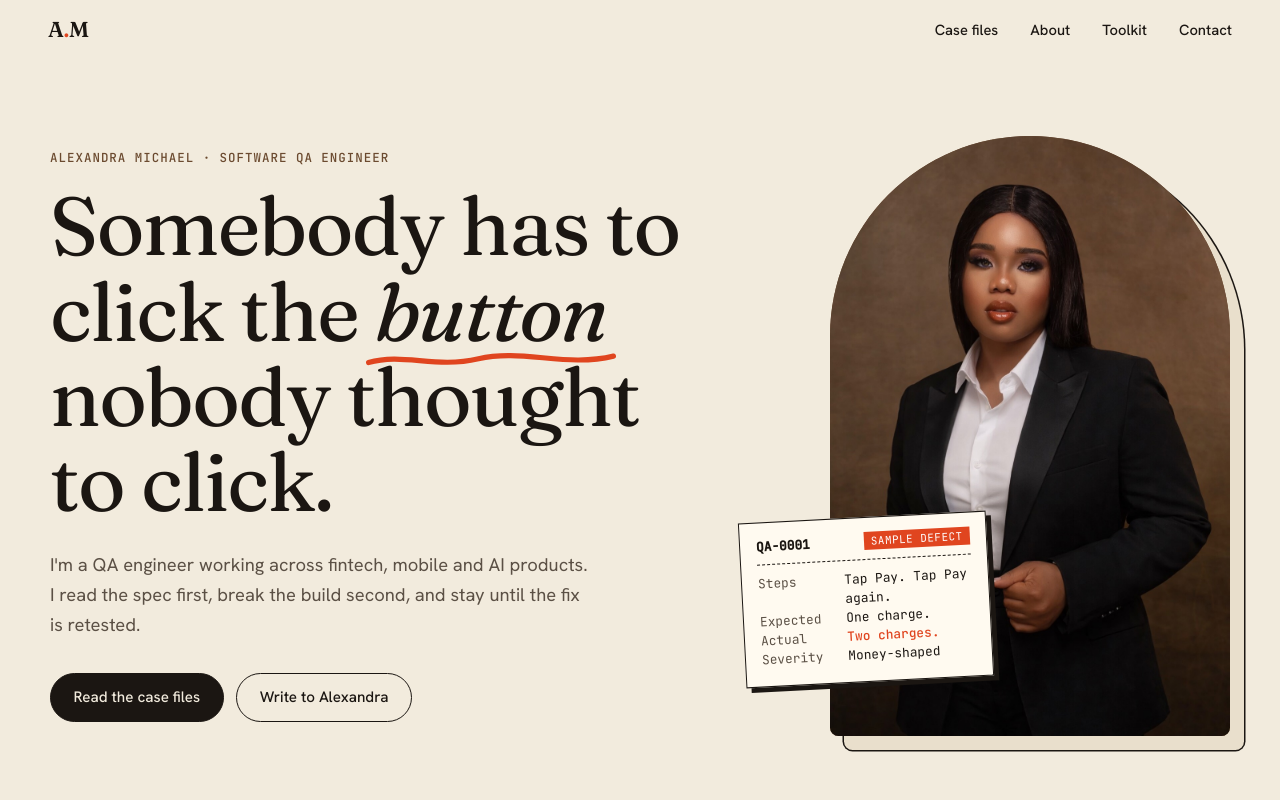
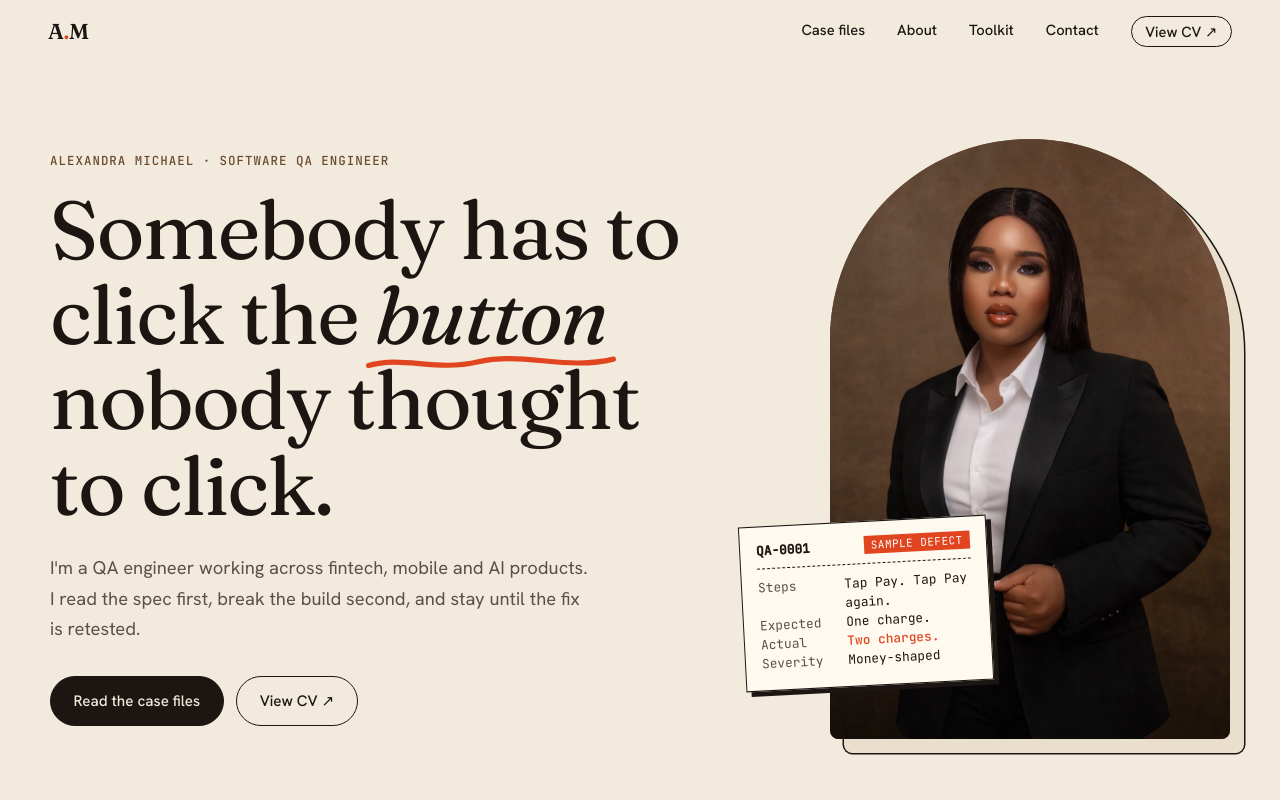
Before and after one commit to Alexandra-michael/alexandra-michael-portfolio, a website built with Vite: page index.html in a window 1280 px wide. Shown: the top 800 px of the page. Built offline with nearby package versions, Linux system fonts and the light colour scheme.

Commit message:
feat: add CV link opening in a new tab and a download option

```diff
--- a/src/presentation/views/ContactView.ts
+++ b/src/presentation/views/ContactView.ts
@@ -23,7 +23,7 @@ export class ContactView implements View {
         h("p", { class: "eyebrow" }, "Contact"),
         h("h2", {}, "Got a build that needs a second pair of eyes?"),
         h("a", { class: "contact__mail", href: this.vm.mailto }, profile.email),
-        h("div", { class: "actions" }, copy, h("a", { class: "btn btn--line", href: profile.linkedin, rel: "noopener", target: "_blank" }, "LinkedIn")),
+        h("div", { class: "actions" }, copy, h("a", { class: "btn btn--line", href: "/Alexandra-Michael-CV.pdf", download: "Alexandra-Michael-CV.pdf" }, "Download CV"), h("a", { class: "btn btn--line", href: profile.linkedin, rel: "noopener", target: "_blank" }, "LinkedIn")),
         h("p", { class: "contact__small" }, h("a", { href: this.vm.phoneHref }, profile.phone), ` · ${profile.location}`),
       ),
       h(
--- a/src/presentation/views/HeaderView.ts
+++ b/src/presentation/views/HeaderView.ts
@@ -18,6 +18,7 @@ export class HeaderView implements View {
         "nav",
         { "aria-label": "Primary" },
         ...links.map(([label, href]) => h("a", { href }, label)),
+        h("a", { class: "nav-cv", href: "/Alexandra-Michael-CV.pdf", target: "_blank", rel: "noopener" }, "View CV ↗"),
       ),
     );
     parent.append(header);
--- a/src/presentation/views/HeroView.ts
+++ b/src/presentation/views/HeroView.ts
@@ -35,7 +35,7 @@ export class HeroView implements View {
             "div",
             { class: "actions" },
             h("a", { class: "btn btn--solid", href: "#work" }, "Read the case files"),
-            h("a", { class: "btn btn--line", href: this.vm.mailto }, `Write to ${this.vm.firstName}`),
+            h("a", { class: "btn btn--line", href: "/Alexandra-Michael-CV.pdf", target: "_blank", rel: "noopener" }, "View CV ↗"),
           ),
         ),
         h(
--- a/src/styles/main.css
+++ b/src/styles/main.css
@@ -198,3 +198,7 @@ h2 em, h1 em { font-style: italic; color: var(--bug); }
   .ticket { width: 13.5rem; font-size: .72rem; right: -4%; }
   .case__who strong { font-size: 1.3rem; }
 }
+
+.site-header nav a.nav-cv { border: 1.5px solid var(--ink); border-radius: 999px; padding: .3rem .85rem; background: none; }
+.site-header nav a.nav-cv:hover { background: var(--ink); color: var(--paper); }
+@media (max-width: 560px) { .site-header nav a:nth-child(2) { display: none; } }
```
Also changed, not shown: 1 other file.
